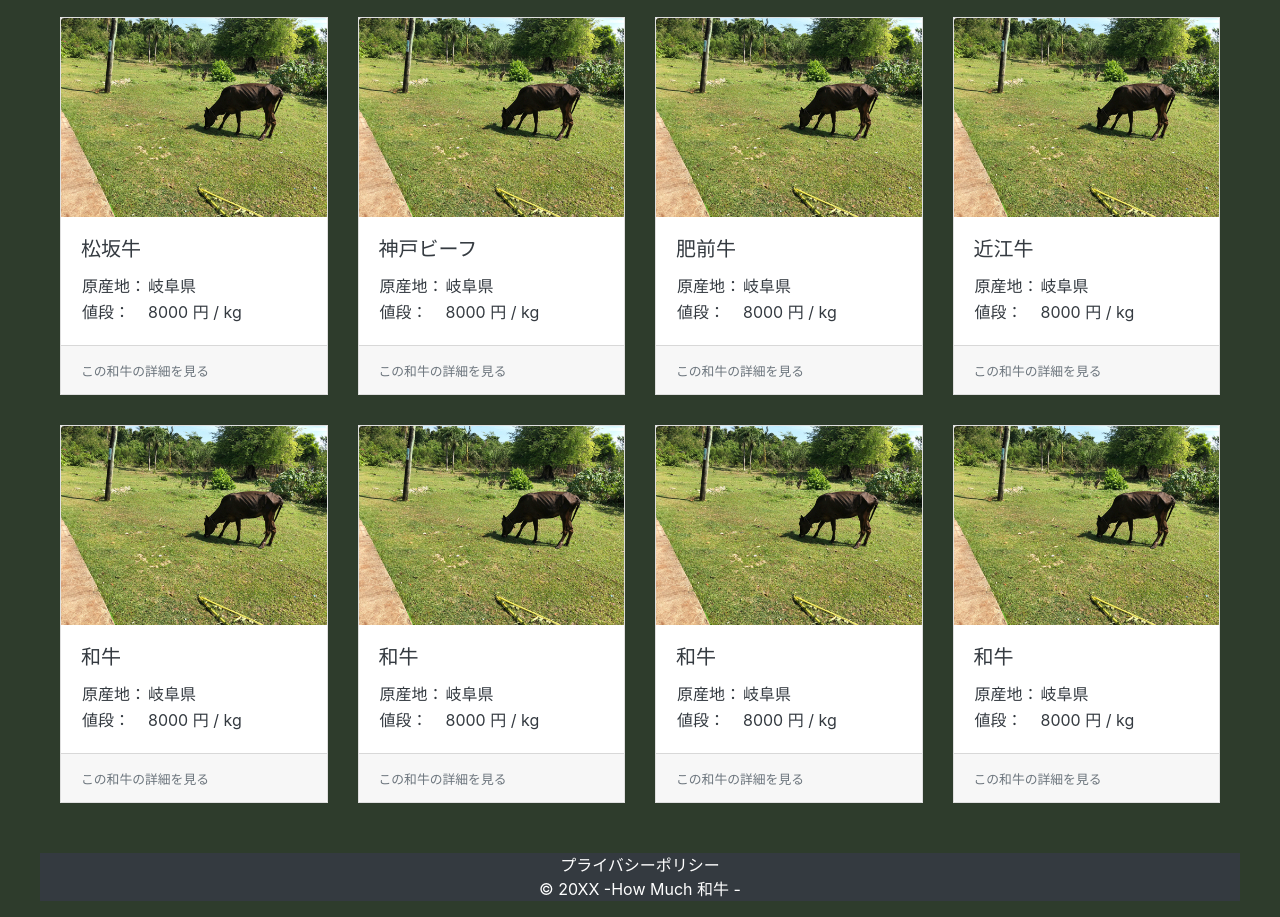
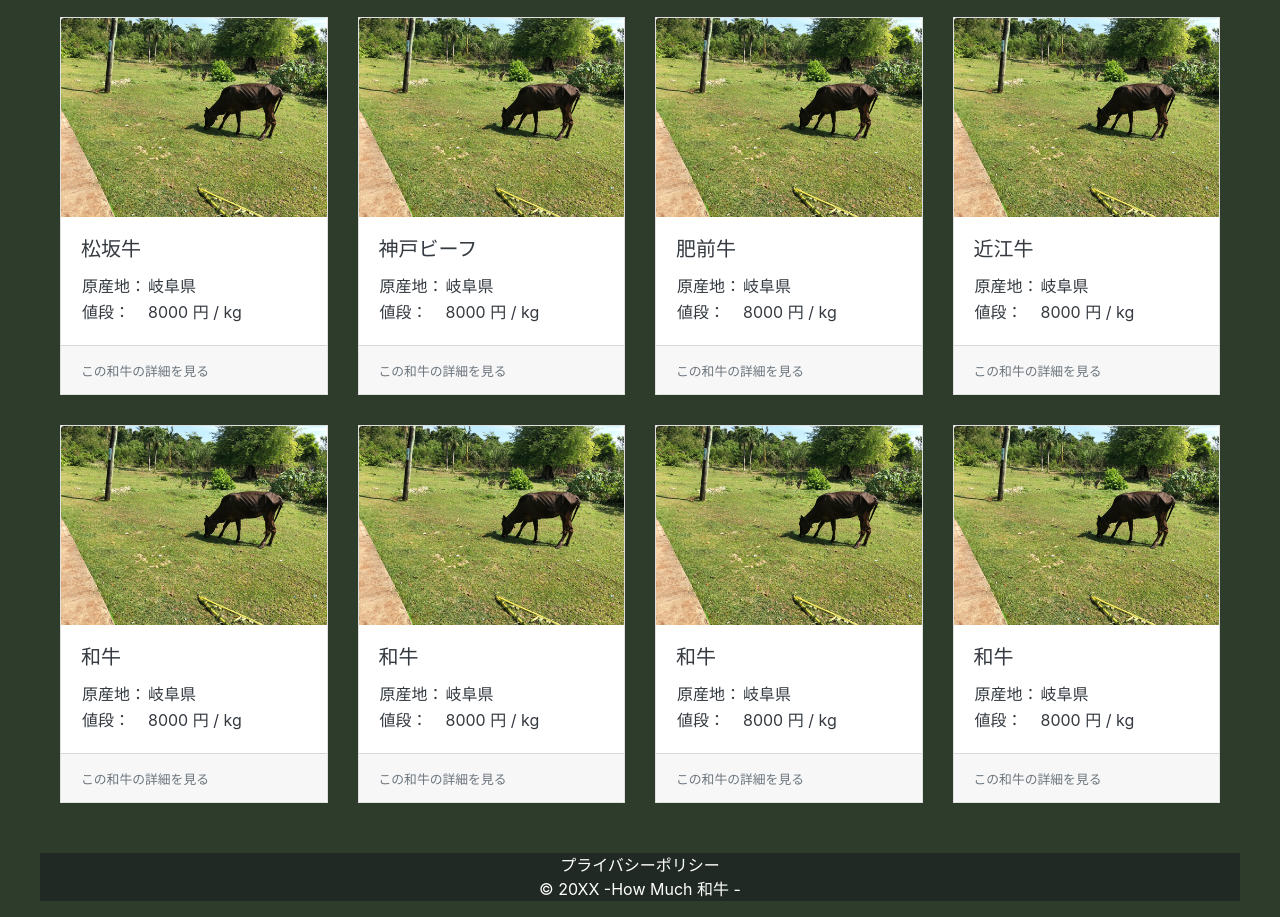
Before and after one commit to sakura-itomine/wagyu_price, a plain HTML site: page index.html in a window 1280 px wide. Shown: the part 43-960 px from the top of the page. Drawn offline with Linux system fonts and the light colour scheme.

Commit message:
フッダーを濃い色へ変更

```diff
--- a/css/style.css
+++ b/css/style.css
@@ -54,7 +54,7 @@ p {
 }
 
 footer {
-  background-color: #343a40;
+  background-color: #202924;
   text-align: center;
 }
 
```
